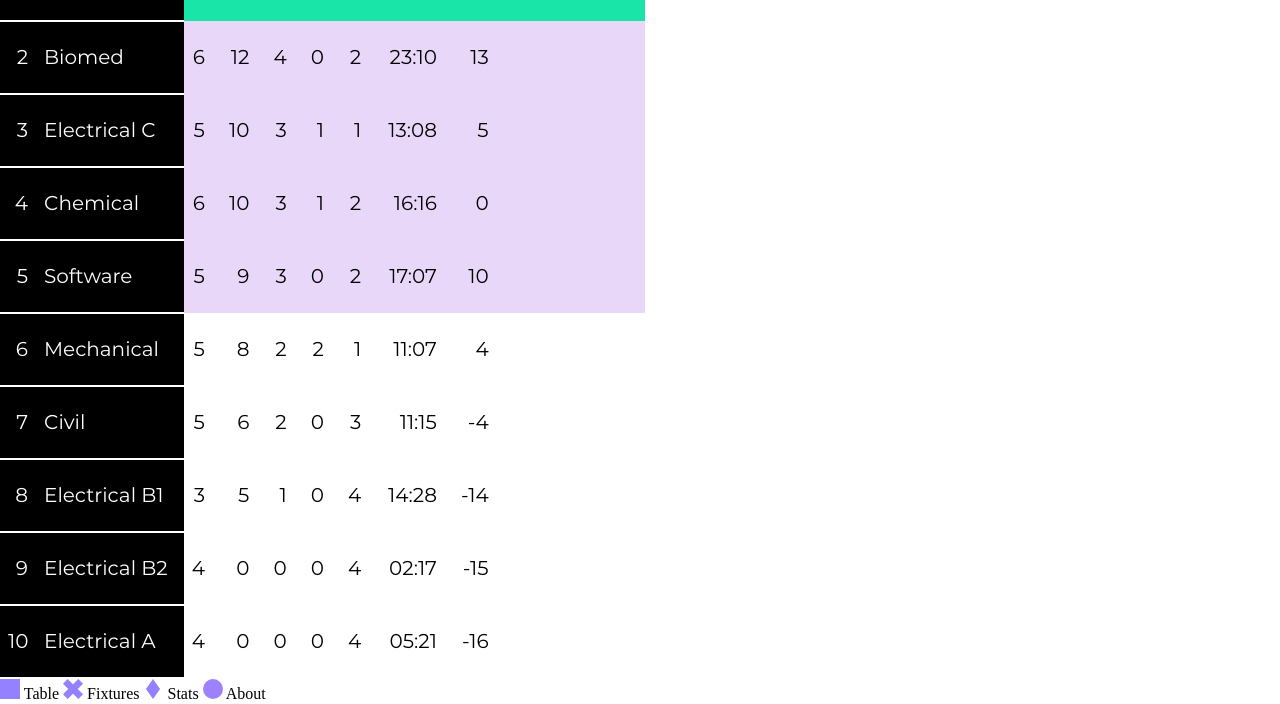
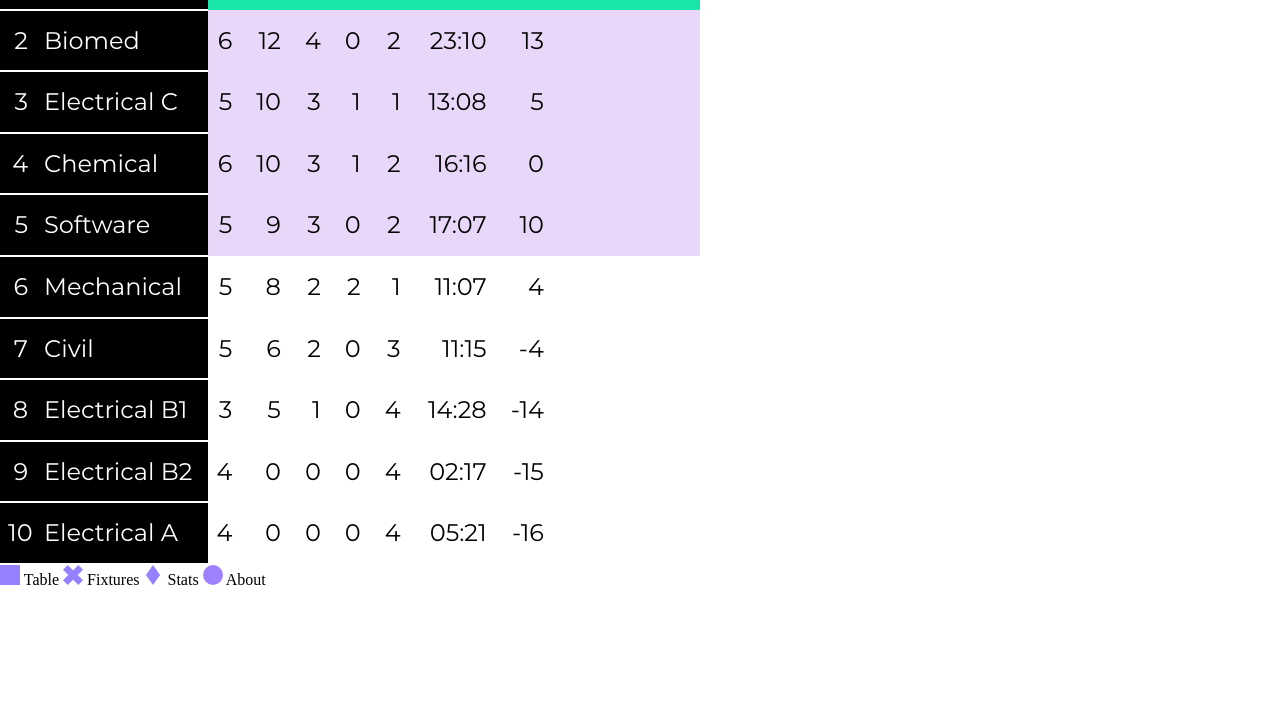
Before and after one commit to BarokDG/dlcup-ui, a plain HTML site: page index.html in a window 1280 px wide. Shown: the part 723-1427 px from the top of the page. After the commit the page ends 1312 px from the top, so only its background shows below. Drawn offline with Linux system fonts and the light colour scheme.

Commit message:
font-size exp#3

```diff
--- a/index.html
+++ b/index.html
@@ -55,9 +55,9 @@
     }
 
     td {
-      font-size: var(--text-base);
-      padding: var(--spacing-medium) var(--spacing-regular)
-        var(--spacing-medium) var(--spacing-small);
+      font-size: var(--text-regular);
+      padding: var(--spacing-regular);
+      padding-left: var(--spacing-small);
       text-align: right;
     }
 
@@ -107,6 +107,7 @@
     @media screen and (max-width: 500px) {
       main {
         padding: var(--spacing-small);
+        padding-bottom: var(--spacing-4xlarge);
         min-height: 100vh;
         background: url("./assets/background.png") no-repeat;
         background-size: cover;
```
